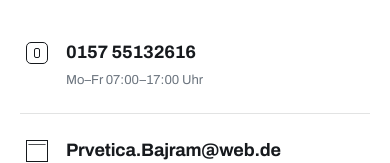
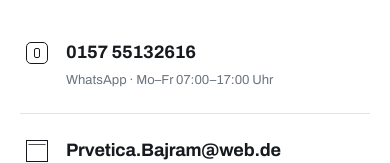
Before and after one commit to blend6/WohnForm, a Vue app: page / in a window 390 px wide. Shown: the part 11569-11732 px from the top of the page. Built offline with nearby package versions, Linux system fonts and the light colour scheme.

Commit message:
Open WhatsApp chat when clicking the phone number
Co-Authored-By: Claude Opus 5.5 <noreply@anthropic.com>

```diff
--- a/src/components/ContactSection.vue
+++ b/src/components/ContactSection.vue
@@ -41,7 +41,7 @@ const bad = '#B4444A'
         <p class="lead reveal">Wir sind für Sie da. Rufen Sie an oder schreiben Sie uns — wir melden uns innerhalb eines Werktags.</p>
 
         <ul class="contact-list">
-          <li class="reveal"><i class="ci ci-phone" /><a :href="contact.phoneHref">{{ contact.phone }}</a><span>{{ contact.hours }}</span></li>
+          <li class="reveal"><i class="ci ci-phone" /><a :href="contact.whatsappHref" target="_blank" rel="noopener">{{ contact.phone }}</a><span>WhatsApp · {{ contact.hours }}</span></li>
           <li class="reveal"><i class="ci ci-mail" /><a :href="`mailto:${contact.email}`">{{ contact.email }}</a><span>Antwort in 24 h</span></li>
           <li class="reveal"><i class="ci ci-pin" /><span class="strong">{{ contact.street }}, {{ contact.city }}</span><span>Inhaber: {{ contact.owner }}</span></li>
         </ul>
--- a/src/components/SiteFooter.vue
+++ b/src/components/SiteFooter.vue
@@ -28,7 +28,7 @@ const year = new Date().getFullYear()
       <div class="f-col">
         <h4>Kontakt</h4>
         <span>{{ contact.owner }}</span>
-        <a :href="contact.phoneHref">{{ contact.phone }}</a>
+        <a :href="contact.whatsappHref" target="_blank" rel="noopener">{{ contact.phone }}</a>
         <a :href="`mailto:${contact.email}`">{{ contact.email }}</a>
         <span>{{ contact.street }}<br>{{ contact.city }}</span>
         <span>{{ contact.hours }}</span>
--- a/src/components/SiteNav.vue
+++ b/src/components/SiteNav.vue
@@ -26,7 +26,7 @@ onBeforeUnmount(() => window.removeEventListener('scroll', onScroll))
     </nav>
 
     <div class="nav-right">
-      <a :href="contact.phoneHref" class="nav-phone">{{ contact.phone }}</a>
+      <a :href="contact.whatsappHref" target="_blank" rel="noopener" class="nav-phone">{{ contact.phone }}</a>
       <a href="#kontakt" class="btn btn-solid nav-cta">Kontakt</a>
       <button
         class="burger"
--- a/src/data/site.ts
+++ b/src/data/site.ts
@@ -9,7 +9,8 @@ export const contact = {
   street: 'Kohlenstraße 3b',
   city: '86971 Peiting',
   phone: '0157 55132616',
-  phoneHref: 'tel:+4915755132616',
+  /** Klick auf die Nummer öffnet direkt den WhatsApp-Chat */
+  whatsappHref: 'https://wa.me/4915755132616',
   email: 'Prvetica.Bajram@web.de',
   hours: 'Mo–Fr 07:00–17:00 Uhr',
 } as const
```
